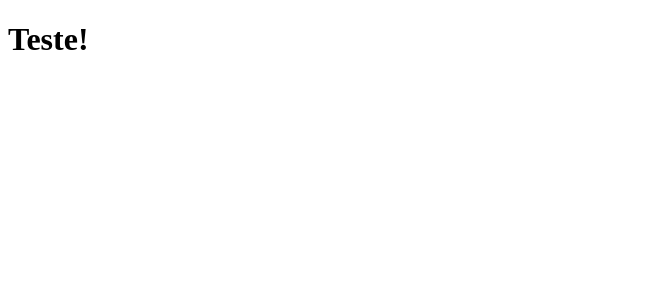
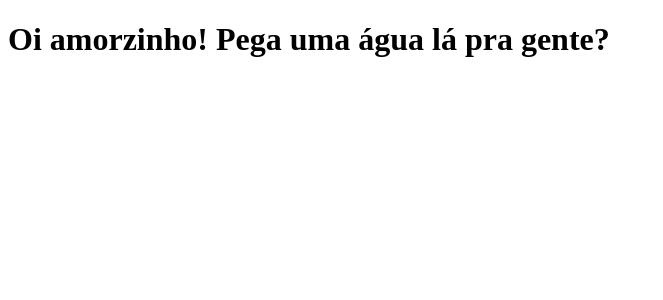
Before and after one commit to alinevsouza/clone-tabnews, a Next.js app: page / in a window 1280 px wide. Shown: the top 300 px of the page, without its empty margins (0-663 px from the left). Built offline with nearby package versions, Linux system fonts and the light colour scheme.

Commit message:
Altera a frase do arquivo pages

```diff
--- a/pages/index.js
+++ b/pages/index.js
@@ -1,6 +1,6 @@
 function Home(){
 
-return <h1>Teste!</h1>
+return <h1>Oi amorzinho! Pega uma água lá pra gente?</h1>
 }
 
 export default Home;
```
